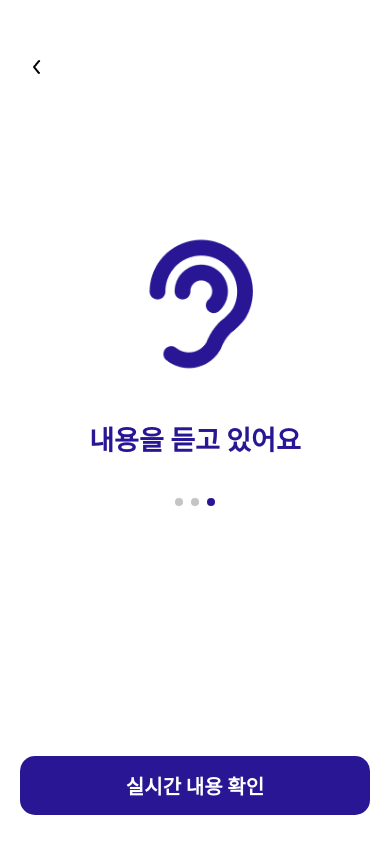
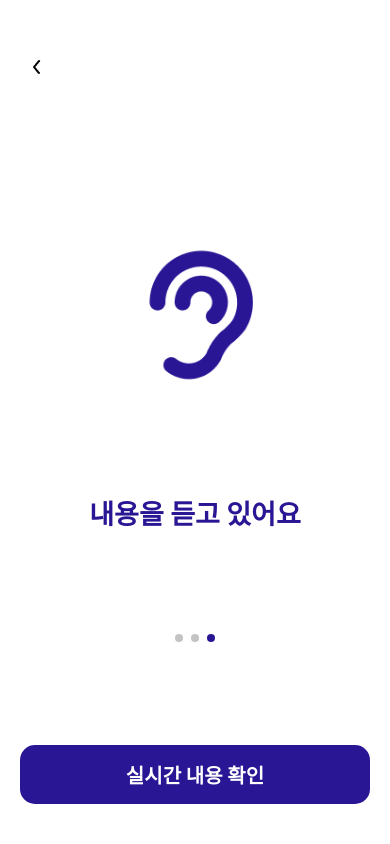
Before and after one commit to AACAPPELLA/Harmony-ReactNative, a React Native app: screen /SharedListeningChat in a window 390 px wide. Built offline with nearby package versions, Linux system fonts and the light colour scheme.

Commit message:
공유대화듣는중임시

```diff
--- a/App.tsx
+++ b/App.tsx
@@ -18,7 +18,7 @@ import SharedChatScreen from './screens/SharedChat/SharedChatScreen';
 import SetTitle from './screens/SharedChat/SetTitle';
 import SavedShared from './screens/SharedChat/SavedShared';
 import CalendarScreen from './screens/calendar/Calendar';
-import findPW from './screens/login/findPW';
+import FindPW from './screens/login/FindPW';
 import resetPW from './screens/login/resetPW';
 const Stack = createStackNavigator();
 
@@ -44,7 +44,7 @@ const App = () => {
         <Stack.Screen name="SharedChatScreen" component={SharedChatScreen}  options={{headerShown: false}}/>
         <Stack.Screen name="SetTitle" component={SetTitle}  options={{headerShown: false}}/>
         <Stack.Screen name="SavedShared" component={SavedShared}  options={{headerShown: false}}/>
-        <Stack.Screen name="findPW" component={findPW}  options={{headerShown: false}}/>
+        <Stack.Screen name="FindPW" component={FindPW}  options={{headerShown: false}}/>
         <Stack.Screen name="resetPW" component={resetPW}  options={{headerShown: false}}/>
       </Stack.Navigator>
     </NavigationContainer>
--- a/screens/SharedChat/SharedListeningChat.tsx
+++ b/screens/SharedChat/SharedListeningChat.tsx
@@ -29,16 +29,17 @@ const SharedListeningChat = ({ navigation }) => {
 const styles = StyleSheet.create({
   container: {
     flex: 1,
-    justifyContent: 'center',
+    justifyContent: 'space-between', // 요소를 위, 아래로 분산
     alignItems: 'center',
     backgroundColor: '#FFFFFF',
     paddingHorizontal: 20,
+    paddingVertical: 40, // 안전한 여백 추가
   },
   icon: {
     width: 150,
     height: 150,
     marginBottom: 40,
-    marginTop: 200
+    marginTop: 200,
   },
   text: {
     fontSize: 27,
@@ -51,7 +52,7 @@ const styles = StyleSheet.create({
     flexDirection: 'row',
     justifyContent: 'center',
     alignItems: 'center',
-    marginBottom: 180,
+    marginBottom: 40, // 간격 조정
   },
   indicatorInactive: {
     width: 8,
@@ -71,25 +72,19 @@ const styles = StyleSheet.create({
     alignItems: 'center',
     width: '100%',
   },
-  confirmationText: {
-    fontSize: 20,
-    color: '#291695',
-    marginBottom: 15,
-  },
   blueButton: {
     backgroundColor: '#291695',
     paddingVertical: 15,
     paddingHorizontal: 40,
     borderRadius: 15,
-    marginTop: 70,
-    width: '100%',
+    width: '100%', // 버튼이 전체 너비를 차지하도록
   },
   blueButtonText: {
     color: 'white',
     fontSize: 20,
     fontWeight: 'bold',
     textAlign: 'center',
-  }
+  },
 });
 
 export default SharedListeningChat;
--- a/screens/login/findPW.tsx
+++ b/screens/login/findPW.tsx
@@ -3,7 +3,7 @@ import { View, Text, StyleSheet, TouchableOpacity, Image, TextInput, Alert } fro
 import { useNavigation } from '@react-navigation/native';
 import api from '../../axios'; // API 호출을 위해 axios 인스턴스를 import
 
-const findPW = () => {
+const FindPW = () => {
   const navigation = useNavigation();
   const [userData, setUserData] = useState({
     name: '',
@@ -155,4 +155,4 @@ const styles = StyleSheet.create({
   },
 });
 
-export default findPW;
+export default FindPW;
--- a/screens/login/login.tsx
+++ b/screens/login/login.tsx
@@ -5,7 +5,7 @@ const Login = ({ navigation }) => {
   const [passwordVisible, setPasswordVisible] = useState(false);
 
   const handleFindPWPress = () => {
-    navigation.navigate('findPW');
+    navigation.navigate('FindPW');
   }
 
   const storeTokens = async (accessToken, refreshToken) => {
```
